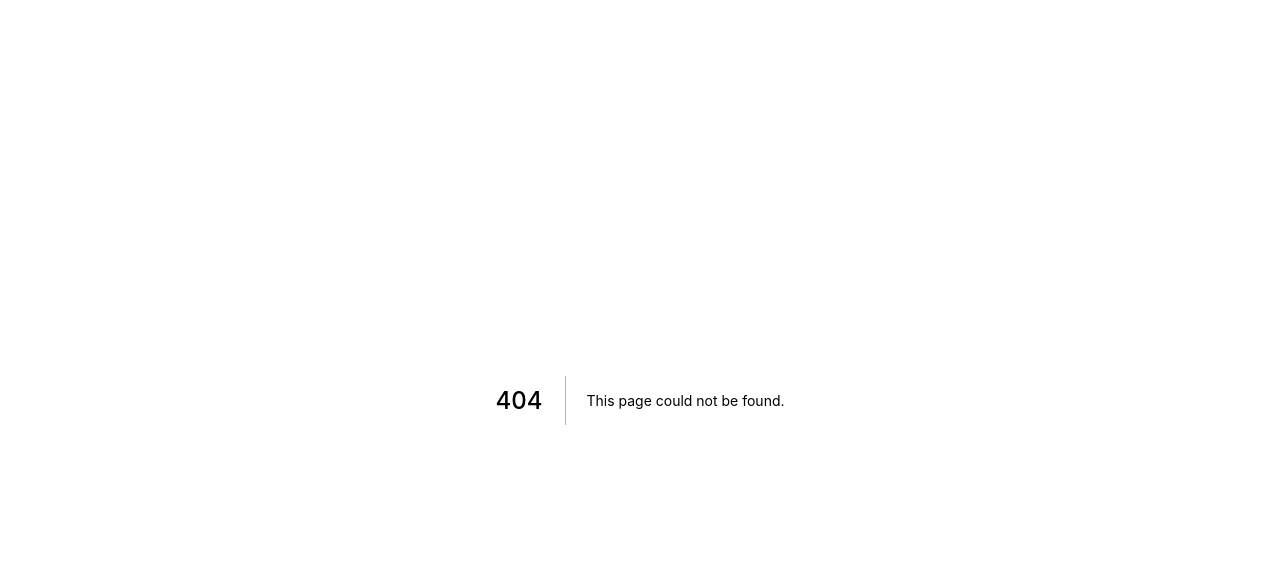
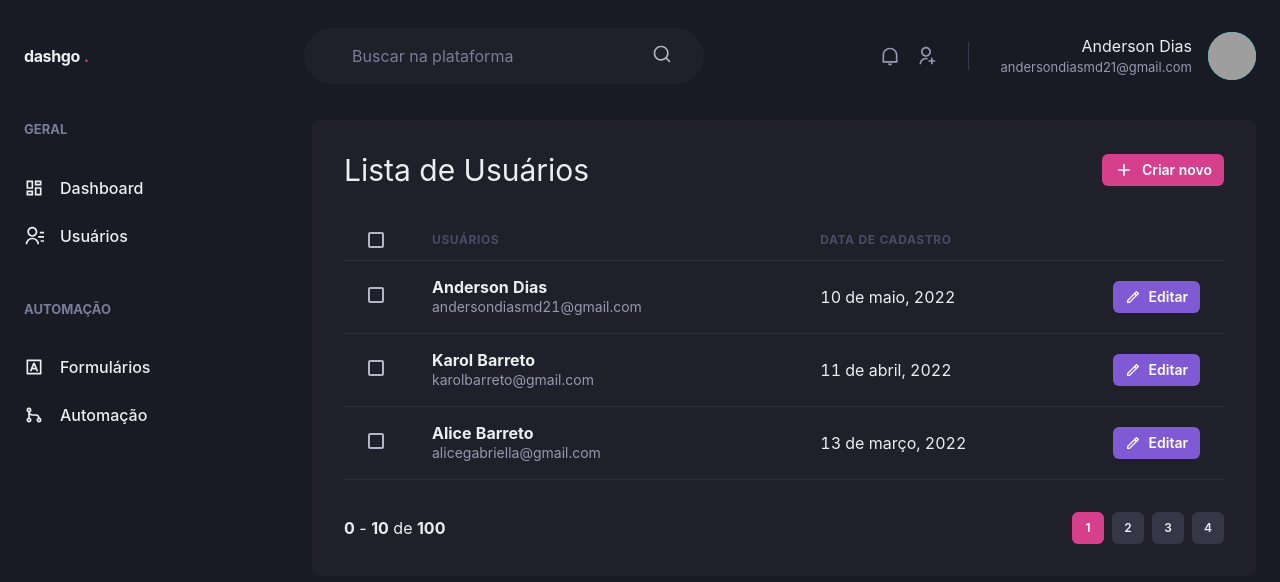
Before and after one commit to andersonDias89/dashgo-ignite-rocketseat, a Next.js app: page /users in a window 1280 px wide. Before the commit this address had no page. Shown: the top 582 px of the page. Built offline with nearby package versions, Linux system fonts and the light colour scheme; grey boxes are pictures that could not be loaded.

Commit message:
final da página users

```diff
--- /dev/null
+++ b/src/components/Pagination.tsx
@@ -0,0 +1,69 @@
+import { Box, Button, Stack } from "@chakra-ui/react";
+
+export function Pagination() {
+    return (
+        <Stack
+            direction='row'
+            spacing={6}
+            mt={8}
+            justify='space-between'
+            align='center'
+        >
+            <Box>
+                <strong>0</strong> - <strong>10</strong> de <strong>100</strong>
+            </Box>
+
+            <Stack direction='row' spacing='2'>
+                <Button
+                    size='sm'
+                    fontSize='xs'
+                    w='4'
+                    colorScheme='pink'
+                    disabled
+                    _disabled={{
+                        bgColor: 'pink.500',
+                        cursor: 'default',
+                    }}
+                >
+                    1
+                </Button>
+
+                <Button
+                    size='sm'
+                    fontSize='xs'
+                    w='4'
+                    bgColor='gray.700'
+                    _hover={{
+                        brColor: 'gray.500'
+                    }}
+                >
+                    2
+                </Button>
+
+                <Button
+                    size='sm'
+                    fontSize='xs'
+                    w='4'
+                    bgColor='gray.700'
+                    _hover={{
+                        brColor: 'gray.500'
+                    }}
+                >
+                    3
+                </Button>
+
+                <Button
+                    size='sm'
+                    fontSize='xs'
+                    w='4'
+                    bgColor='gray.700'
+                    _hover={{
+                        brColor: 'gray.500'
+                    }}
+                >
+                    4
+                </Button>
+            </Stack>
+        </Stack>
+    )
+}
--- a/src/components/Sidebar.tsx
+++ b/src/components/Sidebar.tsx
@@ -12,12 +12,12 @@
                 <Box>
                     <Text fontWeight='bold' color='gray.400' fontSize='small' textTransform='uppercase'>Geral</Text>
                     <Stack spacing={4} mt={8} align='stretch'>
-                        <Link display='flex' alignItems='center' py='1'>
+                        <Link href="/dashboard" display='flex' alignItems='center' py='1'>
                             <Icon as={RiDashboardLine} fontSize={20}/>
                             <Text ml={4} fontWeight='medium'>Dashboard</Text>
                         </Link>
 
-                        <Link display='flex' alignItems='center' py='1'>
+                        <Link href="/users" display='flex' alignItems='center' py='1'>
                             <Icon as={RiContactsLine} fontSize={20}/>
                             <Text ml={4} fontWeight='medium'>Usuários</Text>
                         </Link>
--- /dev/null
+++ b/src/pages/users/index.tsx
@@ -0,0 +1,129 @@
+import { Box, Button, Checkbox, Flex, Heading, Icon, Table, Th, Tr, Thead, Tbody, Td, Text } from "@chakra-ui/react";
+import { RiAddLine, RiPencilLine } from "react-icons/ri";
+import { Header } from "../../components/Header";
+import { Pagination } from "../../components/Pagination";
+import { Sidebar } from "../../components/Sidebar";
+
+export default function UserList() {
+    return (
+        <Box>
+            <Header />
+
+            <Flex w='100%' my='6' maxWidth={1480} mx='auto' px={6}>
+                <Sidebar />
+
+                <Box flex='1' borderRadius={8} bg='gray.800' p={8}>
+                    <Flex mb={8} justify='space-between' align='center'>
+                        <Heading size='lg' fontWeight='normal'>Lista de Usuários</Heading>
+
+                        <Button
+                            as='a'
+                            size='sm'
+                            fontSize='sm'
+                            colorScheme='pink'
+                            leftIcon={<Icon as={RiAddLine} fontSize={20} />}
+                        >
+                            Criar novo
+                        </Button>
+
+                    </Flex>
+
+                    <Table colorScheme='whiteAlpha'>
+                        <Thead>
+                            <Tr>
+                                <Th px={6} color='gray.300' w='8'>
+                                    <Checkbox colorScheme='pink' />
+                                </Th>
+                                <Th>Usuários</Th>
+                                <Th>Data de cadastro</Th>
+                                <Th width={8}></Th>
+                            </Tr>
+                        </Thead>
+
+                        <Tbody>
+                            <Tr>
+                                <Td px={6}>
+                                    <Checkbox colorScheme='pink' />
+                                </Td>
+                                <Td>
+                                    <Box>
+                                        <Text fontWeight='bold' >Anderson Dias</Text>
+                                        <Text fontSize='sm' color='gray.300'>andersondiasmd21@gmail.com</Text>
+                                    </Box>
+                                </Td>
+                                <Td>10 de maio, 2022</Td>
+                                <Td>
+                                    <Button
+                                        as='a'
+                                        size='sm'
+                                        fontSize='sm'
+                                        colorScheme='purple'
+                                        leftIcon={<Icon as={RiPencilLine} fontSize={16} />}
+                                    >
+                                        Editar
+                                    </Button>
+                                </Td>
+                            </Tr>
+
+                            <Tr>
+                                <Td px={6}>
+                                    <Checkbox colorScheme='pink' />
+                                </Td>
+                                <Td>
+                                    <Box>
+                                        <Text fontWeight='bold' >Karol Barreto</Text>
+                                        <Text fontSize='sm' color='gray.300'>karolbarreto@gmail.com</Text>
+                                    </Box>
+                                </Td>
+                                <Td>11 de abril, 2022</Td>
+                                <Td>
+                                    <Button
+                                        as='a'
+                                        size='sm'
+                                        fontSize='sm'
+                                        colorScheme='purple'
+                                        leftIcon={<Icon as={RiPencilLine} fontSize={16} />}
+                                    >
+                                        Editar
+                                    </Button>
+                                </Td>
+                            </Tr>
+
+                            <Tr>
+                                <Td px={6}>
+                                    <Checkbox colorScheme='pink' />
+                                </Td>
+                                <Td>
+                                    <Box>
+                                        <Text fontWeight='bold' >Alice Barreto</Text>
+                                        <Text fontSize='sm' color='gray.300'>alicegabriella@gmail.com</Text>
+                                    </Box>
+                                </Td>
+                                <Td>13 de março, 2022</Td>
+                                <Td>
+                                    <Button
+                                        as='a'
+                                        size='sm'
+                                        fontSize='sm'
+                                        colorScheme='purple'
+                                        leftIcon={<Icon as={RiPencilLine} fontSize={16} />}
+                                    >
+                                        Editar
+                                    </Button>
+                                </Td>
+                            </Tr>
+
+
+                        </Tbody>
+
+                    </Table>
+
+                    <Pagination />
+                </Box>
+            </Flex>
+
+
+        </Box>
+
+    )
+}
```
